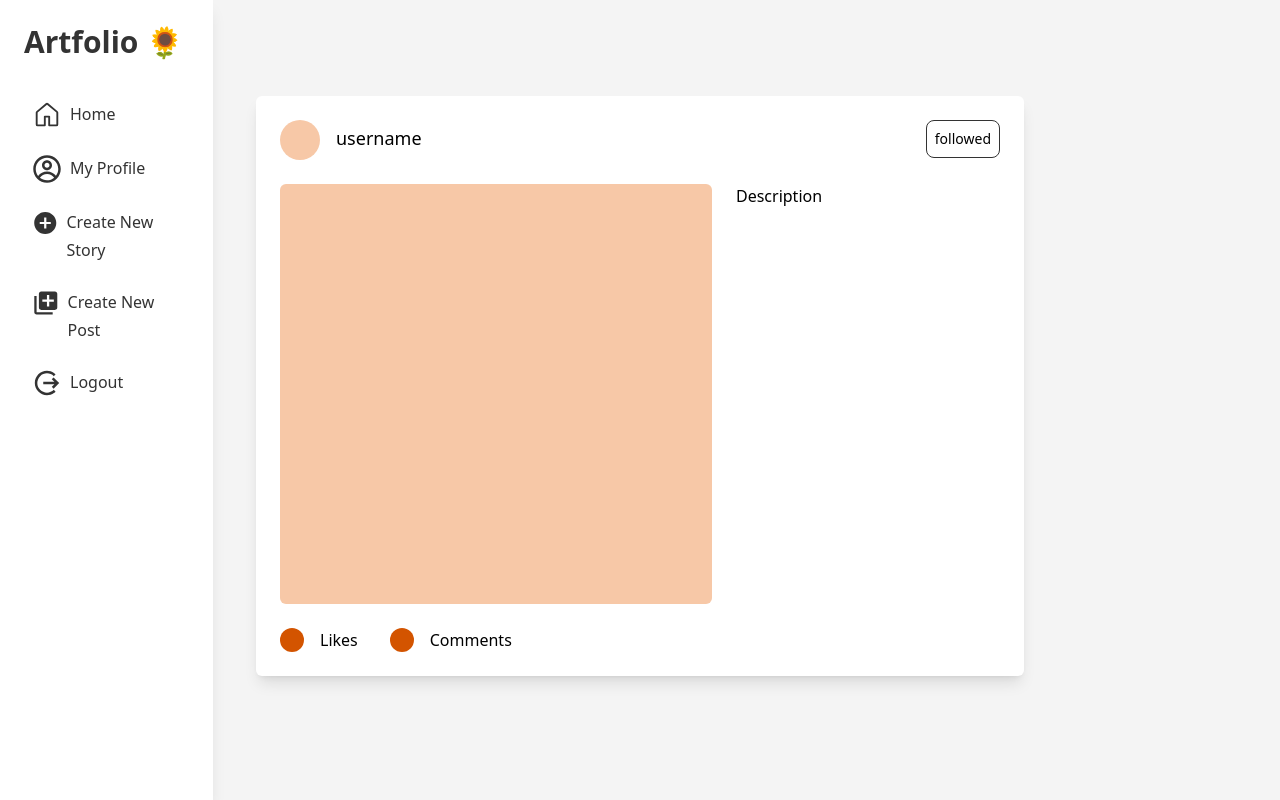
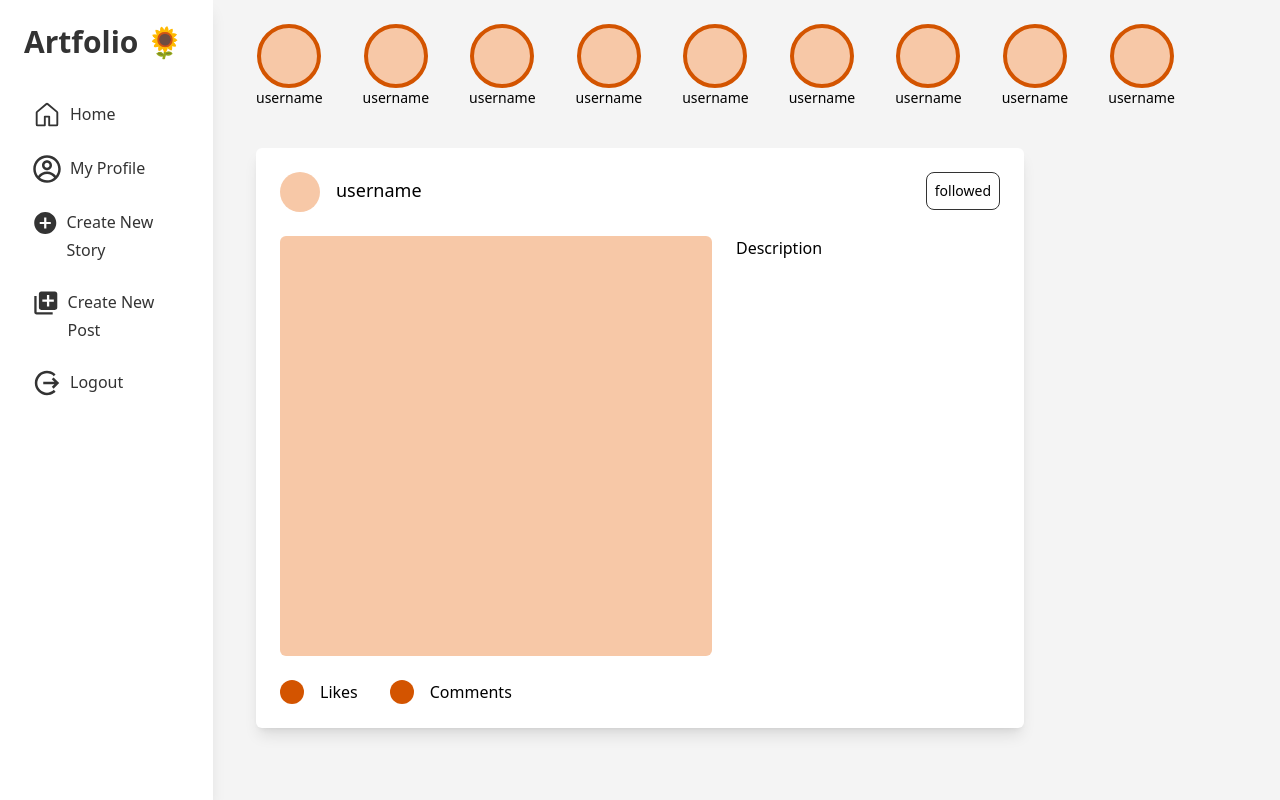
Before and after one commit to indialifah/artfolio-dbb-finalproject, a React (Vite) app: page / in a window 1280 px wide. Built offline with nearby package versions, Linux system fonts and the light colour scheme.

Commit message:
add Story to Home page

```diff
--- a/src/pages/Home.jsx
+++ b/src/pages/Home.jsx
@@ -1,15 +1,17 @@
 import React from 'react'
 import Navbar from '../components/Navbar'
 import Sidebar from '../components/Sidebar'
+import Story from '../components/Story'
 
 const Home = () => {
   return (
     <div>
         {/* <Navbar /> */}
         <Sidebar />
+        <Story />
 
         {/* Container untuk timeline */}
-        <div className='mt-24 w-[60%] mx-auto'>
+        <div className='w-[60%] mx-auto'>
           {/* Ini satu Post */}
           <div className='bg-white shadow-lg rounded-md p-6 my-4'>
             <div className='flex flex-col gap-6'>
```
